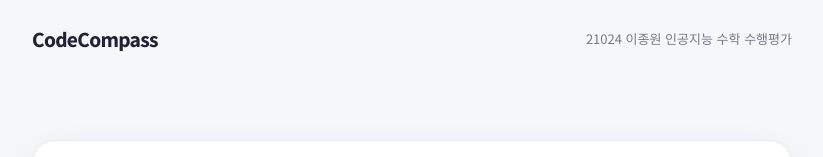
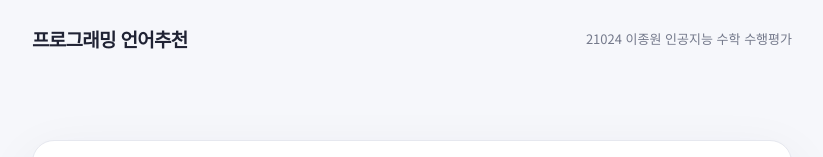
Before and after one commit to rpdlavmffl-alt/language, a plain HTML site: page index.html in a window 1280 px wide. Shown: the top 157 px of the page, without its empty margins (228-1051 px from the left). Drawn offline with Linux system fonts and the light colour scheme.

Commit message:
Update index.html

```diff
--- a/index.html
+++ b/index.html
@@ -10,7 +10,7 @@
 <body>
   <main class="app">
     <header class="site-header">
-      <a class="brand" href="./" aria-label="CodeCompass 홈">CodeCompass</a>
+      <a class="brand" href="./" aria-label="CodeCompass 홈">프로그래밍 언어추천</a>
       <span class="header-note">21024 이종원 인공지능 수학 수행평가</span>
     </header>
 
```
